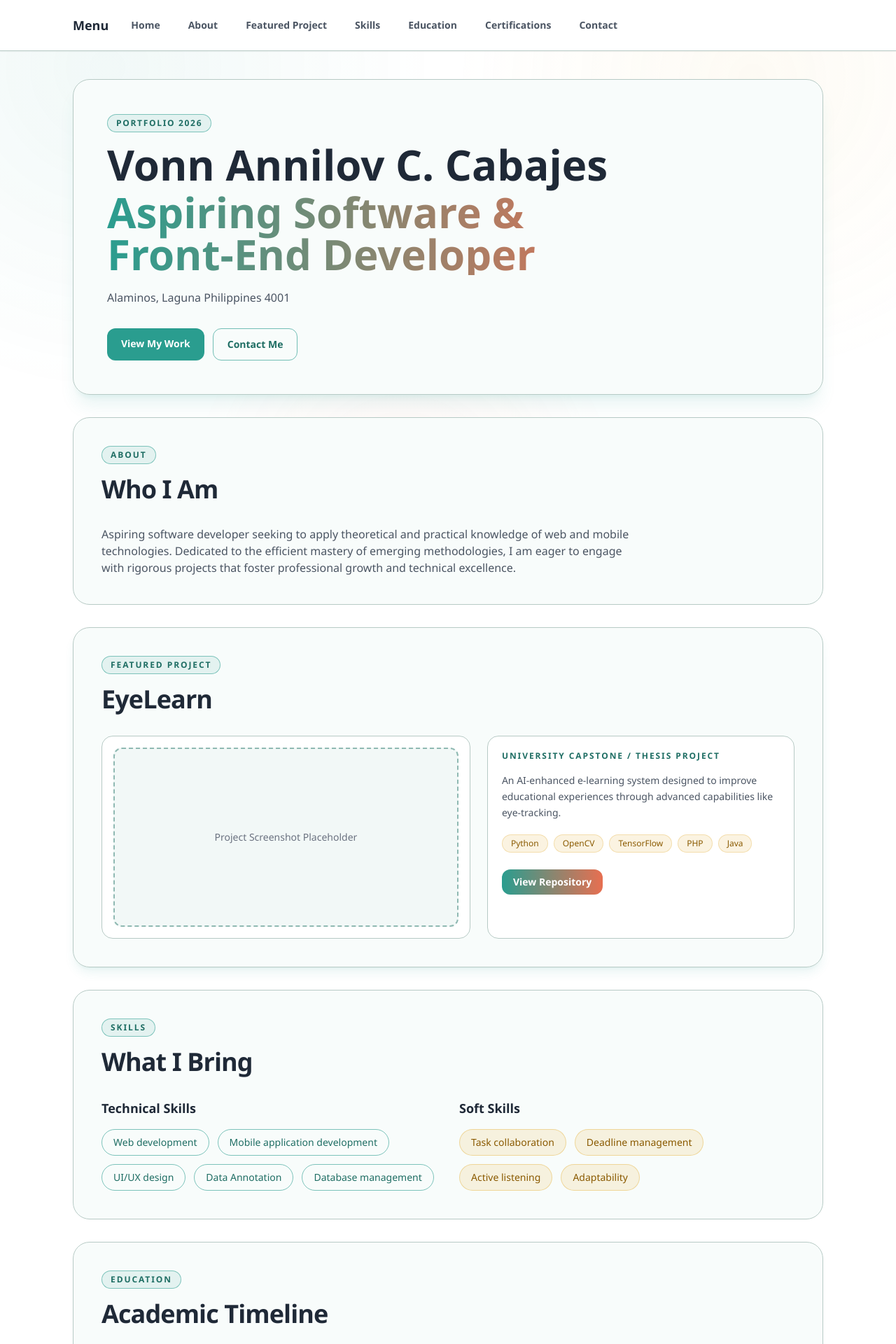
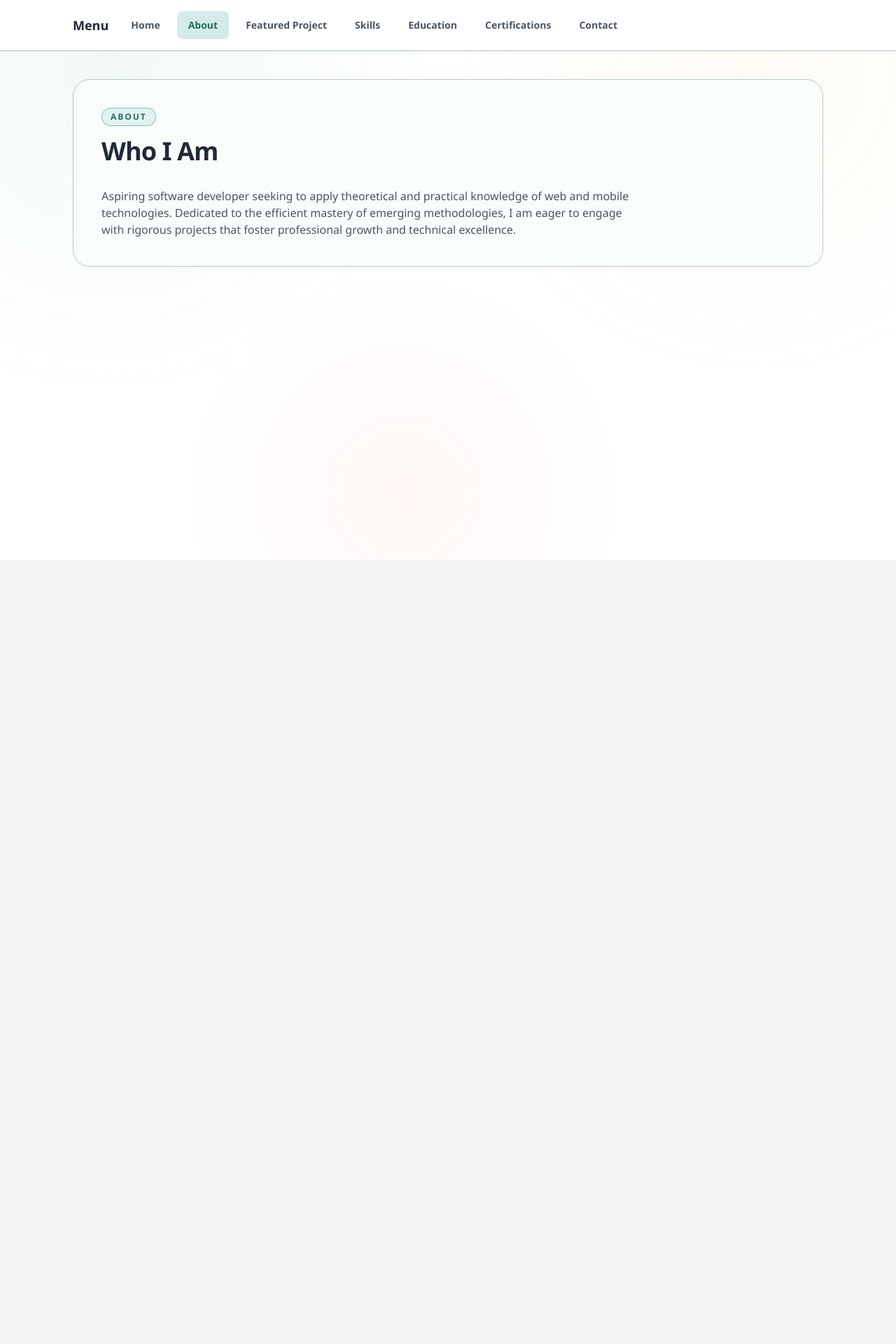
Before and after one commit to 0322-2197-stack/Portfolio, a React (Vite) app: page /about in a window 1280 px wide. Shown: the top 1920 px of the page at 70% size. After the commit the page ends 800 px from the top, so only its background shows below. Built offline with nearby package versions, Linux system fonts and the light colour scheme.

Commit message:
Convert to multi-page app with React Router

```diff
--- a/package.json
+++ b/package.json
@@ -10,7 +10,8 @@
   },
   "dependencies": {
     "react": "^18.3.1",
-    "react-dom": "^18.3.1"
+    "react-dom": "^18.3.1",
+    "react-router-dom": "^7.14.0"
   },
   "devDependencies": {
     "@vitejs/plugin-react": "^4.3.2",
--- a/src/App.jsx
+++ b/src/App.jsx
@@ -1,15 +1,16 @@
-import AboutSection from "./components/AboutSection";
-import CertificationsSection from "./components/CertificationsSection";
-import ContactFooter from "./components/ContactFooter";
-import EducationSection from "./components/EducationSection";
-import FeaturedProjectSection from "./components/FeaturedProjectSection";
-import HeroSection from "./components/HeroSection";
-import SkillsSection from "./components/SkillsSection";
+import { BrowserRouter, Routes, Route } from "react-router-dom";
 import SideNavBar from "./components/SideNavBar";
-import { portfolioData } from "./data/portfolioData";
+import HomePage from "./pages/HomePage";
+import AboutPage from "./pages/AboutPage";
+import ProjectsPage from "./pages/ProjectsPage";
+import SkillsPage from "./pages/SkillsPage";
+import EducationPage from "./pages/EducationPage";
+import CertificationsPage from "./pages/CertificationsPage";
+import ContactPage from "./pages/ContactPage";
 
 export default function App() {
   return (
+    <BrowserRouter>
       <div className="relative min-h-screen overflow-x-hidden bg-white text-[#1F2937]">
         <div className="pointer-events-none fixed inset-0 opacity-60 [background:radial-gradient(circle_at_12%_12%,rgba(42,157,143,0.11),transparent_36%),radial-gradient(circle_at_84%_14%,rgba(233,196,106,0.12),transparent_34%),radial-gradient(circle_at_45%_88%,rgba(231,111,81,0.1),transparent_32%)]" />
         <div className="pointer-events-none fixed inset-0 opacity-[0.06] [background-image:radial-gradient(#2a9d8f_0.55px,transparent_0.55px)] [background-size:20px_20px]" />
@@ -17,39 +18,17 @@ export default function App() {
         <SideNavBar />
 
         <main className="relative mx-auto flex w-full max-w-6xl flex-col gap-8 px-5 py-7 sm:px-8 lg:px-10 lg:py-10">
-        <section id="hero">
-          <HeroSection
-            name={portfolioData.name}
-            headline={portfolioData.headline}
-            location={portfolioData.location}
-            cta={portfolioData.cta}
-          />
-        </section>
-
-        <section id="about">
-          <AboutSection text={portfolioData.about} />
-        </section>
-
-        <section id="featured-project">
-          <FeaturedProjectSection project={portfolioData.featuredProject} />
-        </section>
-
-        <section id="skills">
-          <SkillsSection technical={portfolioData.skills.technical} soft={portfolioData.skills.soft} />
-        </section>
-
-        <section id="education">
-          <EducationSection education={portfolioData.education} />
-        </section>
-
-        <section id="certifications">
-          <CertificationsSection certifications={portfolioData.certifications} />
-        </section>
-
-        <section id="contact">
-          <ContactFooter contact={portfolioData.contact} />
-        </section>
+          <Routes>
+            <Route path="/" element={<HomePage />} />
+            <Route path="/about" element={<AboutPage />} />
+            <Route path="/projects" element={<ProjectsPage />} />
+            <Route path="/skills" element={<SkillsPage />} />
+            <Route path="/education" element={<EducationPage />} />
+            <Route path="/certifications" element={<CertificationsPage />} />
+            <Route path="/contact" element={<ContactPage />} />
+          </Routes>
         </main>
       </div>
+    </BrowserRouter>
   );
 }
--- a/src/components/SideNavBar.jsx
+++ b/src/components/SideNavBar.jsx
@@ -1,20 +1,15 @@
+import { NavLink } from "react-router-dom";
+
 export default function SideNavBar() {
   const navItems = [
-    { id: "hero", label: "Home" },
-    { id: "about", label: "About" },
-    { id: "featured-project", label: "Featured Project" },
-    { id: "skills", label: "Skills" },
-    { id: "education", label: "Education" },
-    { id: "certifications", label: "Certifications" },
-    { id: "contact", label: "Contact" },
+    { path: "/", label: "Home" },
+    { path: "/about", label: "About" },
+    { path: "/projects", label: "Featured Project" },
+    { path: "/skills", label: "Skills" },
+    { path: "/education", label: "Education" },
+    { path: "/certifications", label: "Certifications" },
+    { path: "/contact", label: "Contact" },
   ];
-
-  const handleNavClick = (id) => {
-    const element = document.getElementById(id);
-    if (element) {
-      element.scrollIntoView({ behavior: "smooth" });
-    }
-  };
 
   return (
     <nav className="sticky top-0 z-40 w-full bg-white/95 backdrop-blur-md border-b border-[#B7CAC5] shadow-sm">
@@ -22,13 +17,19 @@ export default function SideNavBar() {
         <h2 className="whitespace-nowrap text-lg font-black text-[#1F2937]">Menu</h2>
         <div className="flex gap-1 lg:gap-2">
           {navItems.map((item) => (
-            <button
-              key={item.id}
-              onClick={() => handleNavClick(item.id)}
-              className="whitespace-nowrap rounded-lg px-3 py-2 text-xs font-semibold text-[#4B5563] transition-all duration-200 hover:bg-[#2A9D8F]/10 hover:text-[#1F6E64] active:bg-[#2A9D8F]/20 lg:px-4 lg:py-2.5 lg:text-sm"
+            <NavLink
+              key={item.path}
+              to={item.path}
+              className={({ isActive }) =>
+                `whitespace-nowrap rounded-lg px-3 py-2 text-xs font-semibold transition-all duration-200 lg:px-4 lg:py-2.5 lg:text-sm ${
+                  isActive
+                    ? "bg-[#2A9D8F]/20 text-[#1F6E64]"
+                    : "text-[#4B5563] hover:bg-[#2A9D8F]/10 hover:text-[#1F6E64] active:bg-[#2A9D8F]/20"
+                }`
+              }
             >
               {item.label}
-            </button>
+            </NavLink>
           ))}
         </div>
       </div>
--- /dev/null
+++ b/src/pages/AboutPage.jsx
@@ -0,0 +1,6 @@
+import AboutSection from "../components/AboutSection";
+import { portfolioData } from "../data/portfolioData";
+
+export default function AboutPage() {
+  return <AboutSection text={portfolioData.about} />;
+}
--- /dev/null
+++ b/src/pages/CertificationsPage.jsx
@@ -0,0 +1,6 @@
+import CertificationsSection from "../components/CertificationsSection";
+import { portfolioData } from "../data/portfolioData";
+
+export default function CertificationsPage() {
+  return <CertificationsSection certifications={portfolioData.certifications} />;
+}
--- /dev/null
+++ b/src/pages/ContactPage.jsx
@@ -0,0 +1,6 @@
+import ContactFooter from "../components/ContactFooter";
+import { portfolioData } from "../data/portfolioData";
+
+export default function ContactPage() {
+  return <ContactFooter contact={portfolioData.contact} />;
+}
--- /dev/null
+++ b/src/pages/EducationPage.jsx
@@ -0,0 +1,6 @@
+import EducationSection from "../components/EducationSection";
+import { portfolioData } from "../data/portfolioData";
+
+export default function EducationPage() {
+  return <EducationSection education={portfolioData.education} />;
+}
--- /dev/null
+++ b/src/pages/HomePage.jsx
@@ -0,0 +1,13 @@
+import HeroSection from "../components/HeroSection";
+import { portfolioData } from "../data/portfolioData";
+
+export default function HomePage() {
+  return (
+    <HeroSection
+      name={portfolioData.name}
+      headline={portfolioData.headline}
+      location={portfolioData.location}
+      cta={portfolioData.cta}
+    />
+  );
+}
--- /dev/null
+++ b/src/pages/ProjectsPage.jsx
@@ -0,0 +1,6 @@
+import FeaturedProjectSection from "../components/FeaturedProjectSection";
+import { portfolioData } from "../data/portfolioData";
+
+export default function ProjectsPage() {
+  return <FeaturedProjectSection project={portfolioData.featuredProject} />;
+}
--- /dev/null
+++ b/src/pages/SkillsPage.jsx
@@ -0,0 +1,6 @@
+import SkillsSection from "../components/SkillsSection";
+import { portfolioData } from "../data/portfolioData";
+
+export default function SkillsPage() {
+  return <SkillsSection technical={portfolioData.skills.technical} soft={portfolioData.skills.soft} />;
+}
```
Also changed, not shown: 1 other file (tests, documents, lock files or other folders). Lines whose indentation alone changed are shown as unchanged.
